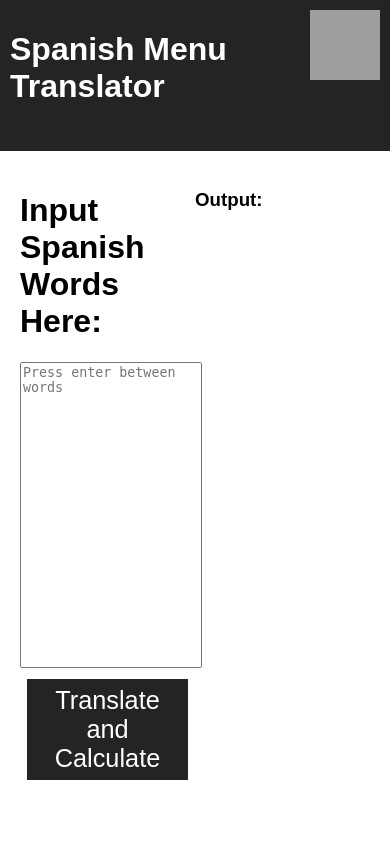
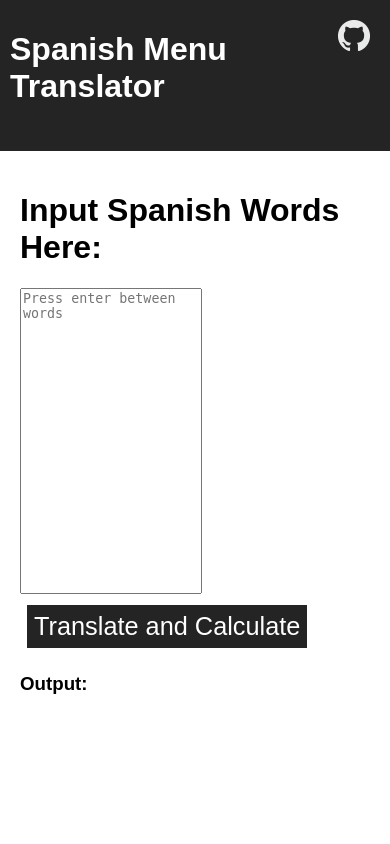
Before and after one commit to Boneth-joureth/Espanol-Menu-Translator, a Flask app: page / in a window 390 px wide. Run offline with Flask 2, Linux system fonts and the light colour scheme; grey boxes are pictures that could not be loaded.

Commit message:
HTML Update

```diff
--- a/static/asset_code.css
+++ b/static/asset_code.css
@@ -54,3 +54,29 @@ button {
   color: white;
   padding: 7px;
 }
+
+img {
+  margin: 5px;
+  padding: 5px;
+}
+
+/* All Mobile Sizes (devices and browser) */
+@media only screen and (max-width: 767px) {
+  .mainContentPanel {
+    flex: 5;
+    flex-direction: column;
+  }
+  #inputCol {
+    flex: 1;
+    width: 100%;
+  }
+
+  #outputCol {
+    flex: 1;
+    width: 100%;
+  }
+
+  #buttonRow {
+    flex: 1;
+  }
+}
--- a/templates/app_frontend.html
+++ b/templates/app_frontend.html
@@ -8,7 +8,7 @@
 	<body>
 		<header>
 			<h1>Spanish Menu Translator</h1>
-			<a href="https://github.com/Boneth-joureth/Espanol-Menu-Translator"><img alt="Link to Github" src="https://raw.githubusercontent.com/gilbarbara/logos/master/logos/github-icon.svg" width="70" height="70"></a>
+			<a href="https://github.com/Boneth-joureth/Espanol-Menu-Translator"><img alt="Link to Github" src="{{ url_for('static', filename='img/GitHub-Mark-32px.png') }}" width="32" height="32"></a>
 		</header>
 		<div class="mainContentPanel">
 			<div id="inputCol">
```
Also changed, not shown: static/img/GitHub-Mark-32px.png (added).
